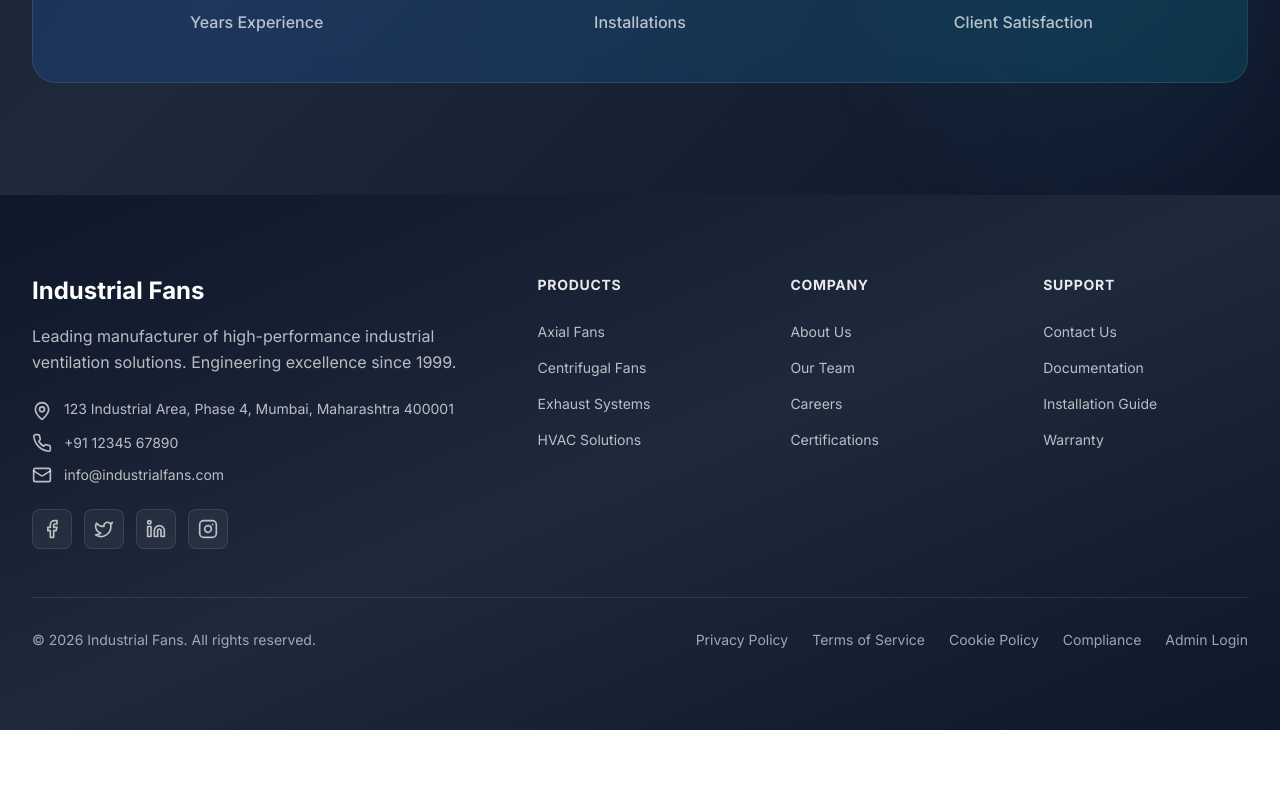
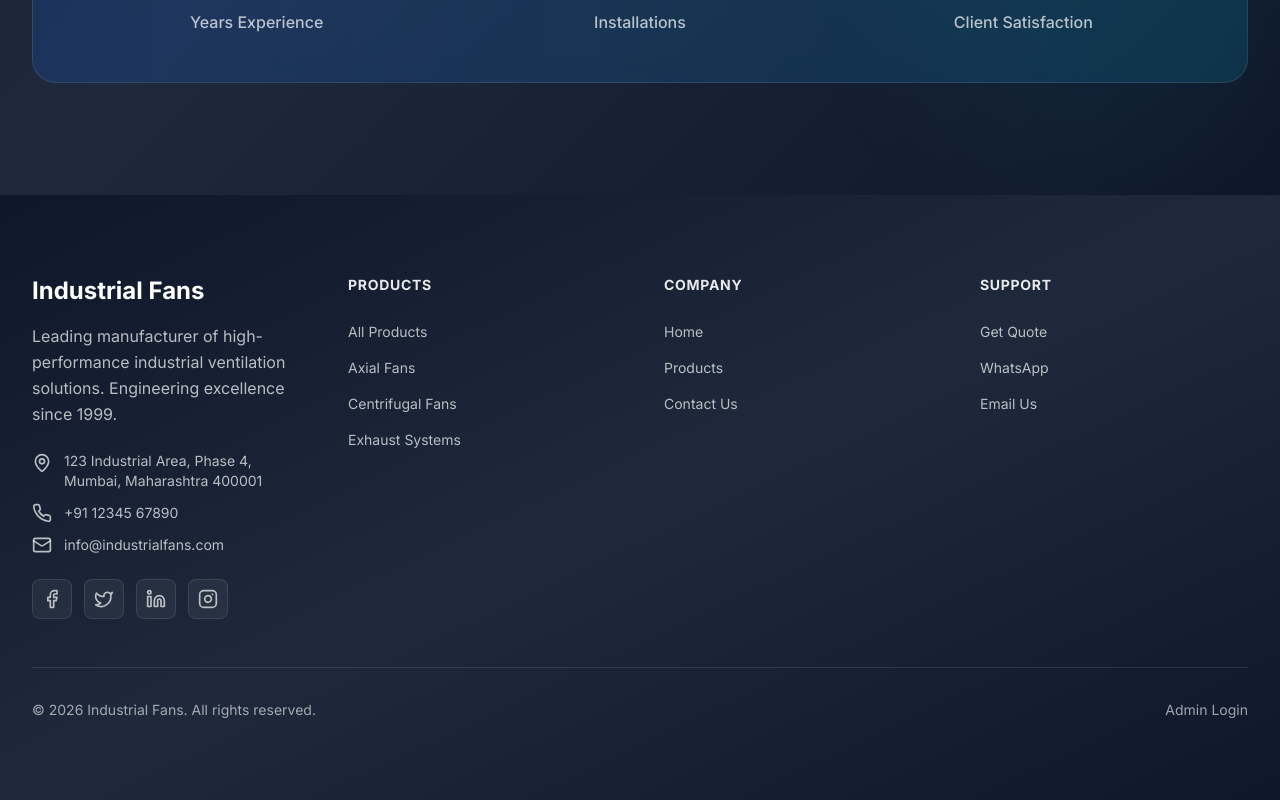
Before and after one commit to softwareguru2001-coder/oxiventt, a Next.js app: page / in a window 1280 px wide. Shown: the part 3809-4609 px from the top of the page. Before the commit the page ends 4539 px from the top, so only its background shows below. Built offline with nearby package versions, Linux system fonts and the light colour scheme; no server answers; the database is empty.

Commit message:
Updated footer.tsx

```diff
--- a/components/layout/footer.tsx
+++ b/components/layout/footer.tsx
@@ -6,28 +6,20 @@ import { Facebook, Twitter, Linkedin, Instagram, Mail, Phone, MapPin } from 'luc
 
 const footerLinks = {
   products: [
+    { name: 'All Products', href: '/products' },
     { name: 'Axial Fans', href: '/products?category=axial' },
     { name: 'Centrifugal Fans', href: '/products?category=centrifugal' },
     { name: 'Exhaust Systems', href: '/products?category=exhaust' },
-    { name: 'HVAC Solutions', href: '/products?category=hvac' },
   ],
   company: [
-    { name: 'About Us', href: '/about' },
-    { name: 'Our Team', href: '/about#team' },
-    { name: 'Careers', href: '/careers' },
-    { name: 'Certifications', href: '/certifications' },
+    { name: 'Home', href: '/' },
+    { name: 'Products', href: '/products' },
+    { name: 'Contact Us', href: '/contact' },
   ],
   support: [
-    { name: 'Contact Us', href: '/contact' },
-    { name: 'Documentation', href: '/docs' },
-    { name: 'Installation Guide', href: '/installation' },
-    { name: 'Warranty', href: '/warranty' },
-  ],
-  legal: [
-    { name: 'Privacy Policy', href: '/privacy' },
-    { name: 'Terms of Service', href: '/terms' },
-    { name: 'Cookie Policy', href: '/cookies' },
-    { name: 'Compliance', href: '/compliance' },
+    { name: 'Get Quote', href: '/contact' },
+    { name: 'WhatsApp', href: 'https://wa.me/911234567890' },
+    { name: 'Email Us', href: 'mailto:info@industrialfans.com' },
   ],
 };
 
@@ -44,8 +36,8 @@ export function Footer() {
   return (
     <footer className="bg-gradient-to-br from-industrial-900 via-industrial-800 to-industrial-900 text-white">
       <div className="container mx-auto px-4 md:px-8 py-16 md:py-20">
-        <div className="grid grid-cols-1 md:grid-cols-2 lg:grid-cols-5 gap-12 mb-12">
-          <div className="lg:col-span-2">
+        <div className="grid grid-cols-1 md:grid-cols-2 lg:grid-cols-4 gap-12 mb-12">
+          <div>
             <motion.div
               initial={{ opacity: 0, y: 20 }}
               whileInView={{ opacity: 1, y: 0 }}
@@ -156,12 +148,23 @@ export function Footer() {
             <ul className="space-y-3">
               {footerLinks.support.map((link) => (
                 <li key={link.name}>
+                  {link.href.startsWith('http') || link.href.startsWith('mailto:') ? (
+                    <a
+                      href={link.href}
+                      target={link.href.startsWith('http') ? '_blank' : undefined}
+                      rel={link.href.startsWith('http') ? 'noopener noreferrer' : undefined}
+                      className="text-sm text-white/70 hover:text-white hover:translate-x-1 inline-block transition-all duration-300"
+                    >
+                      {link.name}
+                    </a>
+                  ) : (
                     <Link
                       href={link.href}
                       className="text-sm text-white/70 hover:text-white hover:translate-x-1 inline-block transition-all duration-300"
                     >
                       {link.name}
                     </Link>
+                  )}
                 </li>
               ))}
             </ul>
@@ -187,15 +190,6 @@ export function Footer() {
               transition={{ duration: 0.5, delay: 0.5 }}
               className="flex flex-wrap justify-center gap-6"
             >
-              {footerLinks.legal.map((link) => (
-                <Link
-                  key={link.name}
-                  href={link.href}
-                  className="text-sm text-white/60 hover:text-white transition-colors duration-300"
-                >
-                  {link.name}
-                </Link>
-              ))}
               <Link
                 href="/admin/login"
                 className="text-sm text-white/60 hover:text-white transition-colors duration-300"
```
Lines whose indentation alone changed are shown as unchanged.
